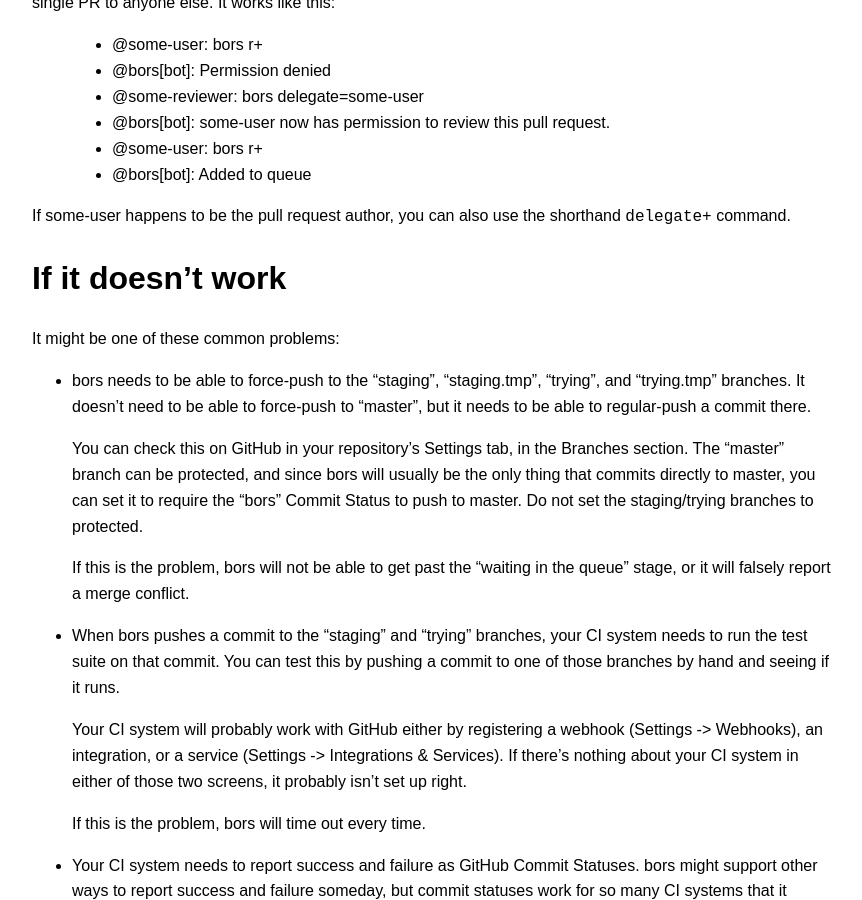
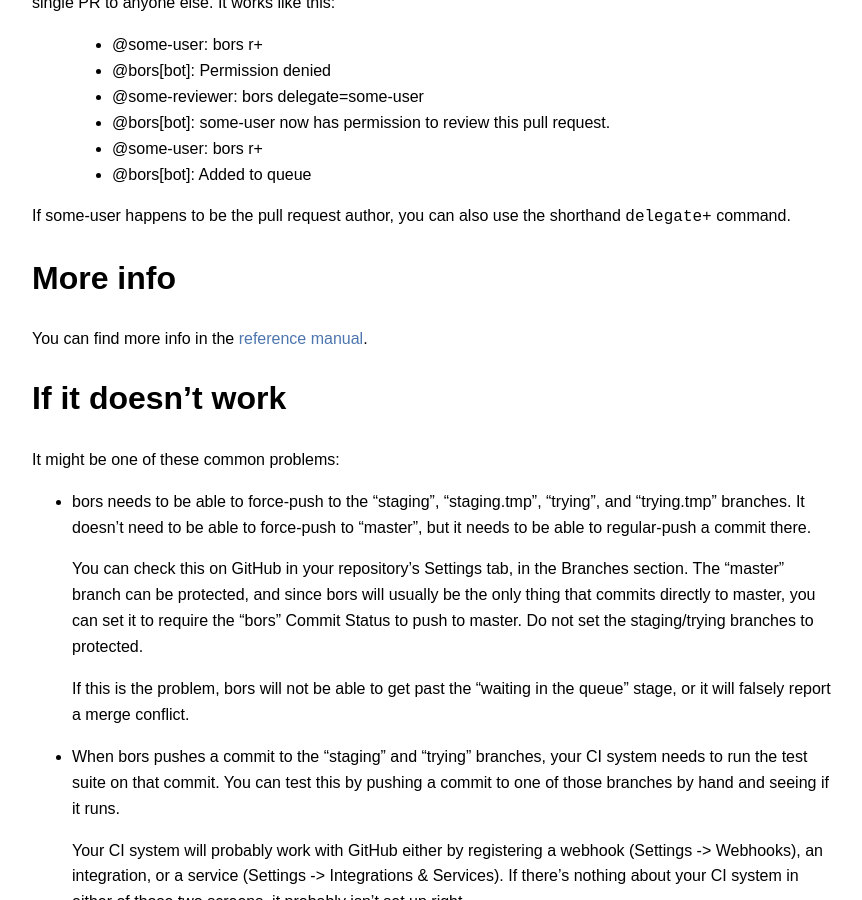
Before and after one commit to bors-ng/bors-ng.github.io, a Jekyll site: the page built from getting-started.md, in a window 1280 px wide and 900 px high, scrolled down 2019 px. Shown: the whole window, without its empty margins (208-1070 px from the left). Built offline with Jekyll 4.4.1, drawn with Linux system fonts in a browser that asks for light colours.

Commit message:
Add the reference manual as a link

```diff
--- a/getting-started.md
+++ b/getting-started.md
@@ -106,6 +106,12 @@
 
 If some-user happens to be the pull request author, you can also use the shorthand `delegate+` command.
 
+# More info
+
+You can find more info in the [reference manual].
+
+[reference manual]: reference.md
+
 # If it doesn't work
 
 It might be one of these common problems:
```
